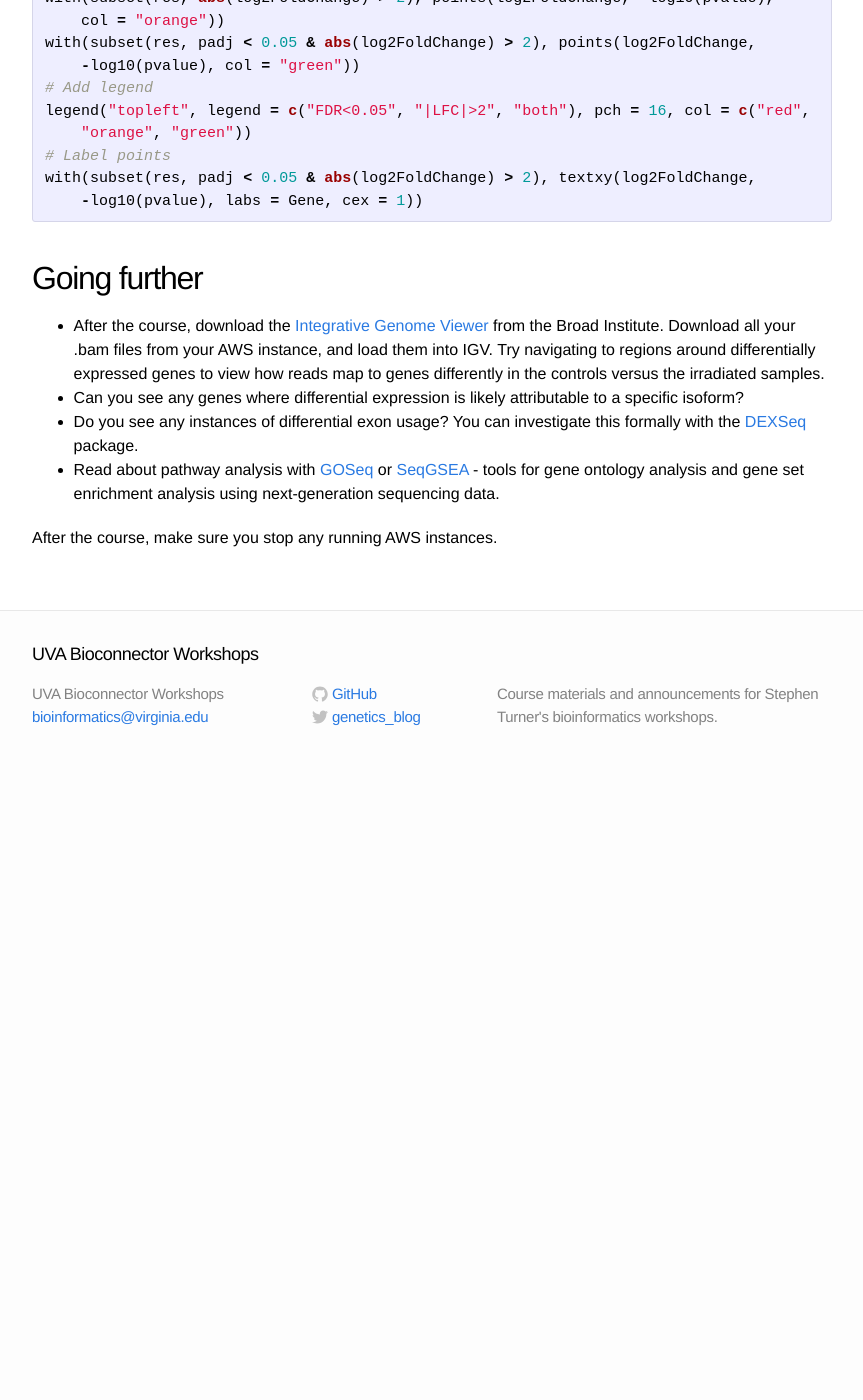
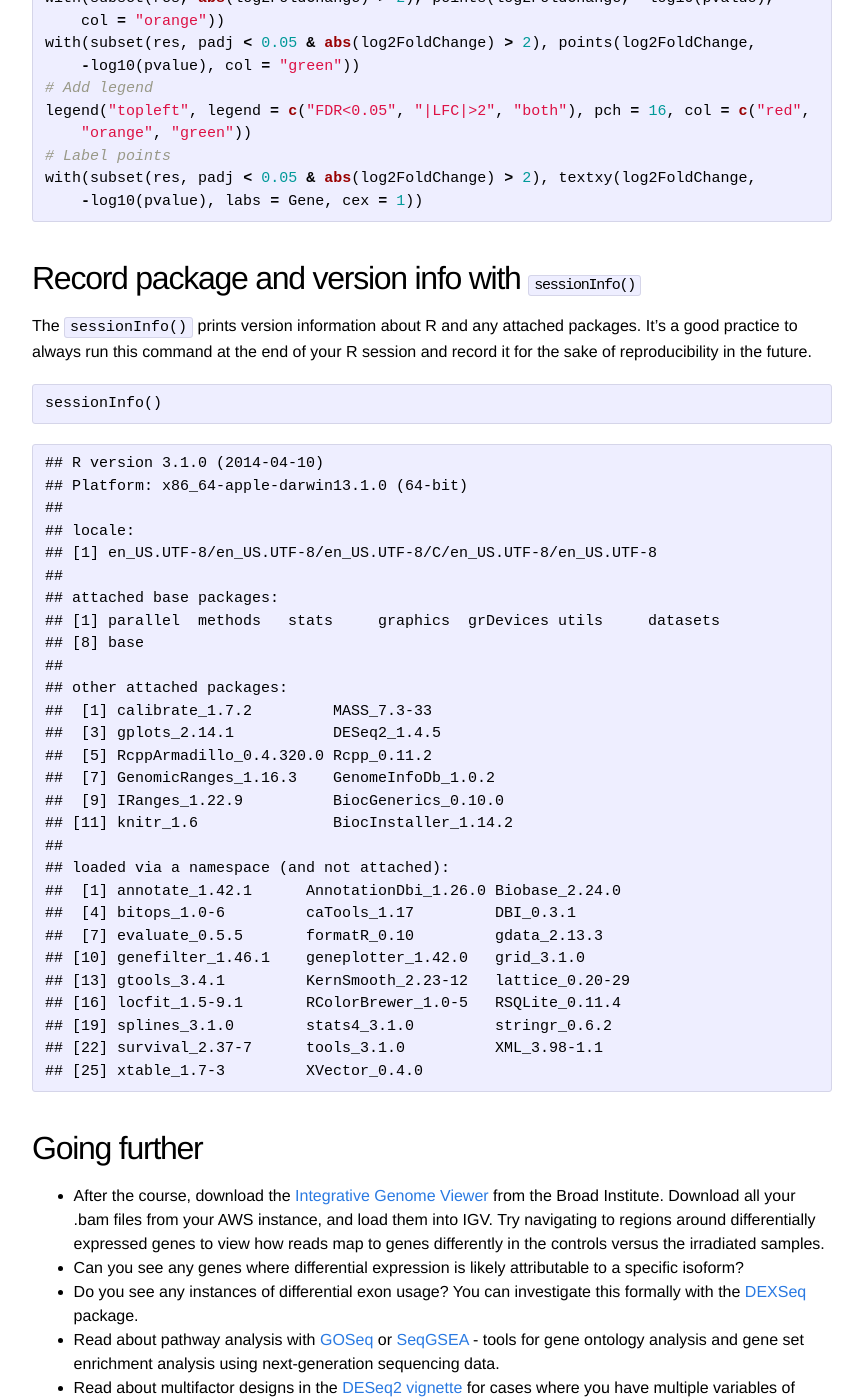
Before and after one commit to bioconnector/workshops2015, a Jekyll site: the page built from lessons/rnaseq-1day/03-differential-expression.md, in a window 1280 px wide and 1400 px high, scrolled down 8585 px. Shown: the whole window, without its empty margins (208-1071 px from the left). Built offline with Jekyll 4.4.1, drawn with Linux system fonts in a browser that asks for light colours; Markdown is read by kramdown in place of the engine named in the settings; before the commit the page ends 9358 px from its top, so only the background shows below that; some of the changed text lies outside the part shown.

Commit message:
sessionInfo

````diff
--- a/lessons/rnaseq-1day/03-differential-expression.md
+++ b/lessons/rnaseq-1day/03-differential-expression.md
@@ -396,11 +396,53 @@ with(subset(res, padj < 0.05 & abs(log2FoldChange) > 2), textxy(log2FoldChange,
     -log10(pvalue), labs = Gene, cex = 1))
 ```
 
+## Record package and version info with `sessionInfo()`
+
+The `sessionInfo()` prints version information about R and any attached packages. It's a good practice to always run this command at the end of your R session and record it for the sake of reproducibility in the future.
+
+
+```r
+sessionInfo()
+```
+
+```
+## R version 3.1.0 (2014-04-10)
+## Platform: x86_64-apple-darwin13.1.0 (64-bit)
+##
+## locale:
+## [1] en_US.UTF-8/en_US.UTF-8/en_US.UTF-8/C/en_US.UTF-8/en_US.UTF-8
+##
+## attached base packages:
+## [1] parallel  methods   stats     graphics  grDevices utils     datasets
+## [8] base
+##
+## other attached packages:
+##  [1] calibrate_1.7.2         MASS_7.3-33
+##  [3] gplots_2.14.1           DESeq2_1.4.5
+##  [5] RcppArmadillo_0.4.320.0 Rcpp_0.11.2
+##  [7] GenomicRanges_1.16.3    GenomeInfoDb_1.0.2
+##  [9] IRanges_1.22.9          BiocGenerics_0.10.0
+## [11] knitr_1.6               BiocInstaller_1.14.2
+##
+## loaded via a namespace (and not attached):
+##  [1] annotate_1.42.1      AnnotationDbi_1.26.0 Biobase_2.24.0
+##  [4] bitops_1.0-6         caTools_1.17         DBI_0.3.1
+##  [7] evaluate_0.5.5       formatR_0.10         gdata_2.13.3
+## [10] genefilter_1.46.1    geneplotter_1.42.0   grid_3.1.0
+## [13] gtools_3.4.1         KernSmooth_2.23-12   lattice_0.20-29
+## [16] locfit_1.5-9.1       RColorBrewer_1.0-5   RSQLite_0.11.4
+## [19] splines_3.1.0        stats4_3.1.0         stringr_0.6.2
+## [22] survival_2.37-7      tools_3.1.0          XML_3.98-1.1
+## [25] xtable_1.7-3         XVector_0.4.0
+```
+
+
 ## Going further
 
 * After the course, download the [Integrative Genome Viewer](http://www.broadinstitute.org/igv/) from the Broad Institute. Download all your .bam files from your AWS instance, and load them into IGV. Try navigating to regions around differentially expressed genes to view how reads map to genes differently in the controls versus the irradiated samples.
 * Can you see any genes where differential expression is likely attributable to a specific isoform?
 * Do you see any instances of differential exon usage? You can investigate this formally with the [DEXSeq](http://www.bioconductor.org/packages/release/bioc/html/DEXSeq.html) package.
 * Read about pathway analysis with [GOSeq](http://www.bioconductor.org/packages/release/bioc/html/goseq.html) or [SeqGSEA](http://www.bioconductor.org/packages/release/bioc/html/SeqGSEA.html) - tools for gene ontology analysis and gene set enrichment analysis using next-generation sequencing data.
+* Read about multifactor designs in the [DESeq2 vignette](http://www.bioconductor.org/packages/release/bioc/vignettes/DESeq2/inst/doc/DESeq2.pdf) for cases where you have multiple variables of interest (e.g. irradiated vs controls in multiple tissue types).
 
-After the course, make sure you stop any running AWS instances.
+***After the course, make sure you stop any running AWS instances.***
````
Also changed, not shown: lessons/rnaseq-1day/03-differential-expression.Rmd (+11 -1 lines).
